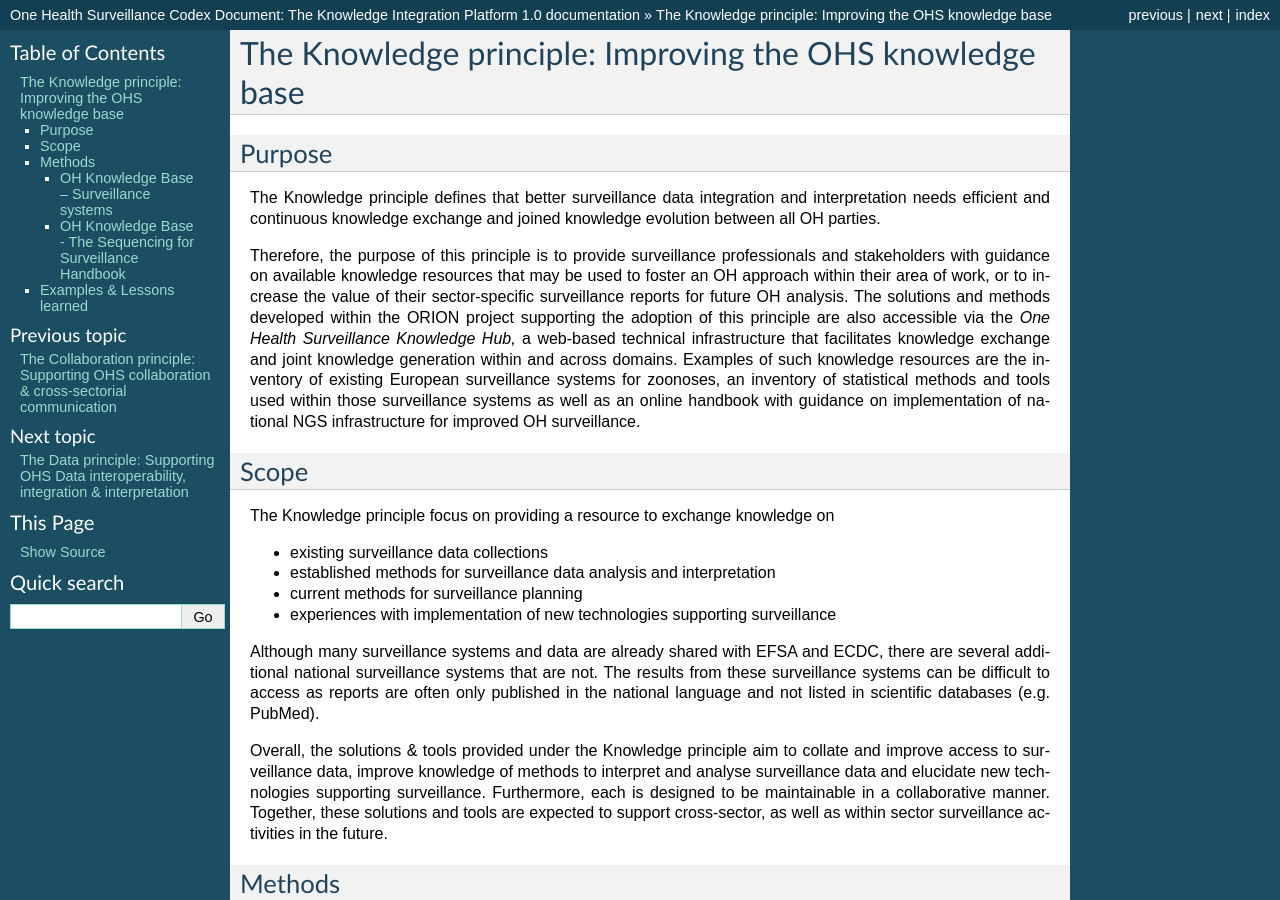
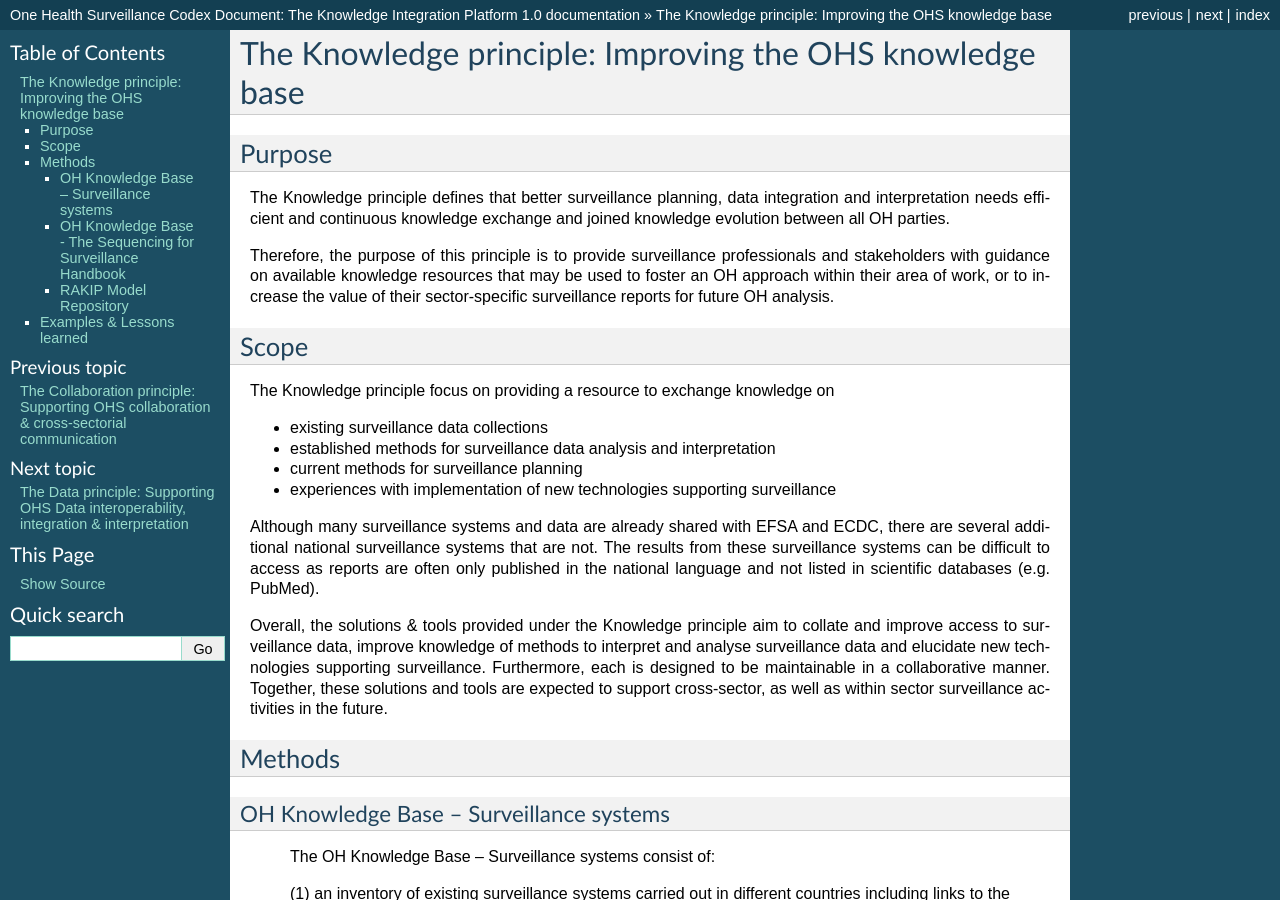
Before and after one commit to EJP-ORION/OH-Surveillance-Codex, a Sphinx documentation site: the page built from docs/3-knowledge-principle.rst, in a window 1280 px wide and 900 px high. Built offline with Sphinx 7.4.7, drawn with Linux system fonts in a browser that asks for light colours; some of the changed text lies outside the part shown.

Commit message:
Update 3-knowledge-principle.rst

```diff
--- a/docs/3-knowledge-principle.rst
+++ b/docs/3-knowledge-principle.rst
@@ -7,7 +7,7 @@
 Purpose
 -------
 
-The Knowledge principle defines that better surveillance data
+The Knowledge principle defines that better surveillance planning, data
 integration and interpretation needs efficient and continuous knowledge
 exchange and joined knowledge evolution between all OH parties.
 
@@ -15,16 +15,7 @@
 professionals and stakeholders with guidance on available knowledge
 resources that may be used to foster an OH approach within their area of
 work, or to increase the value of their sector-specific surveillance
-reports for future OH analysis. The solutions and methods developed
-within the ORION project supporting the adoption of this principle are
-also accessible via the *One Health Surveillance Knowledge Hub,* a
-web-based technical infrastructure that facilitates knowledge exchange
-and joint knowledge generation within and across domains. Examples of
-such knowledge resources are the inventory of existing European
-surveillance systems for zoonoses, an inventory of statistical methods
-and tools used within those surveillance systems as well as an online
-handbook with guidance on implementation of national NGS infrastructure
-for improved OH surveillance.
+reports for future OH analysis.
 
 
 Scope
@@ -125,6 +116,29 @@
    Link: https://oh-sfs-handbook.readthedocs.io/en/latest/
 
 ..
+RAKIP Model Repository
+''''''''''''''''''''''''''''''''''''''''''''''''''''''''''''
+
+   The 'Risk Assessment Modelling and Knowledge Integration Platform'
+   (RAKIP) partners BfR, ANSES and DTU Food developed the RAKIP Model
+   Repository with the aim of supporting modellers, scientists, risk
+   assessors and risk managers in their efforts to share and re-use
+   mathematical models as well as data analysis procedures across OH
+   sectors. The RAKIP Model Repository is a curated web-based database
+   currently populated with executable mathematical models relevant for
+   food safety. These models are provided in the 'Food Safety Knowledge
+   eXchange' (FSKX) format, an open exchange format that can include data,
+   model scripts, visualization scripts, simulation settings and harmonized
+   metadata on the model / data. The RAKIP model repository provides a
+   user-friendly interface to access, filter and download the FSKX model
+   file. Registered users can also execute, edit or join models online.
+
+   Link to the resource:
+   https://knime.bfr.berlin/landingpage/RAKIP-Model-Repository
+
+   Link to the description of the resource:
+   https://foodrisklabs.bfr.bund.de/rakip-web-portal/
+
 
 
 Examples & Lessons learned
```
